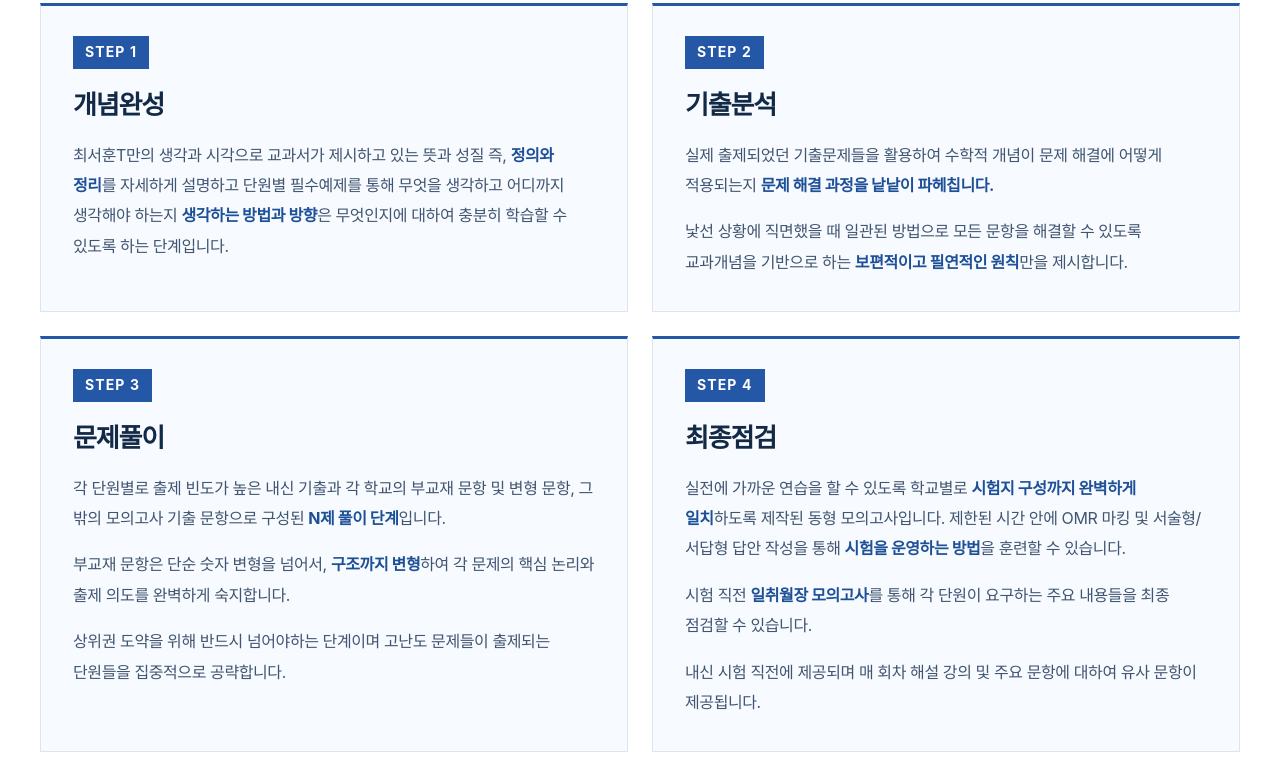
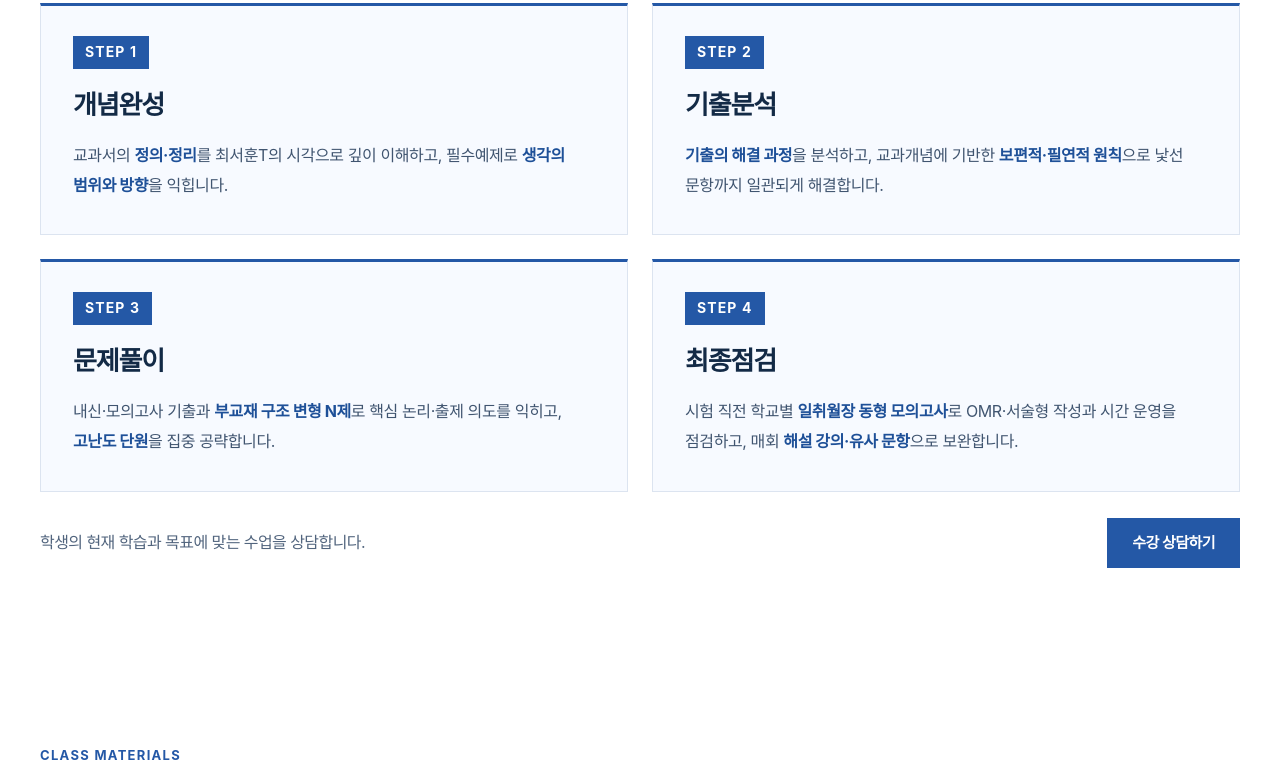
Before and after one commit to hoonmath/hoonmath.github.io, a plain HTML site: page index.html in a window 1280 px wide. Shown: the part 2499-3274 px from the top of the page. Drawn offline with Linux system fonts and the light colour scheme.

Commit message:
Summarize the four curriculum steps into concise paragraphs

```diff
--- a/index.html
+++ b/index.html
@@ -132,24 +132,19 @@
         <ol class="roadmap">
           <li>
             <span class="step-label">STEP 1</span><h3>개념완성</h3>
-            <p>최서훈T만의 생각과 시각으로 교과서가 제시하고 있는 뜻과 성질 즉, <strong>정의와 정리</strong>를 자세하게 설명하고 단원별 필수예제를 통해 무엇을 생각하고 어디까지 생각해야 하는지 <strong>생각하는 방법과 방향</strong>은 무엇인지에 대하여 충분히 학습할 수 있도록 하는 단계입니다.</p>
+            <p>교과서의 <strong>정의·정리</strong>를 최서훈T의 시각으로 깊이 이해하고, 필수예제로 <strong>생각의 범위와 방향</strong>을 익힙니다.</p>
           </li>
           <li>
             <span class="step-label">STEP 2</span><h3>기출분석</h3>
-            <p>실제 출제되었던 기출문제들을 활용하여 수학적 개념이 문제 해결에 어떻게 적용되는지 <strong>문제 해결 과정을 낱낱이 파헤칩니다.</strong></p>
-            <p>낯선 상황에 직면했을 때 일관된 방법으로 모든 문항을 해결할 수 있도록 교과개념을 기반으로 하는 <strong>보편적이고 필연적인 원칙</strong>만을 제시합니다.</p>
+            <p><strong>기출의 해결 과정</strong>을 분석하고, 교과개념에 기반한 <strong>보편적·필연적 원칙</strong>으로 낯선 문항까지 일관되게 해결합니다.</p>
           </li>
           <li>
             <span class="step-label">STEP 3</span><h3>문제풀이</h3>
-            <p>각 단원별로 출제 빈도가 높은 내신 기출과 각 학교의 부교재 문항 및 변형 문항, 그 밖의 모의고사 기출 문항으로 구성된 <strong>N제 풀이 단계</strong>입니다.</p>
-            <p>부교재 문항은 단순 숫자 변형을 넘어서, <strong>구조까지 변형</strong>하여 각 문제의 핵심 논리와 출제 의도를 완벽하게 숙지합니다.</p>
-            <p>상위권 도약을 위해 반드시 넘어야하는 단계이며 고난도 문제들이 출제되는 단원들을 집중적으로 공략합니다.</p>
+            <p>내신·모의고사 기출과 <strong>부교재 구조 변형 N제</strong>로 핵심 논리·출제 의도를 익히고, <strong>고난도 단원</strong>을 집중 공략합니다.</p>
           </li>
           <li>
             <span class="step-label">STEP 4</span><h3>최종점검</h3>
-            <p>실전에 가까운 연습을 할 수 있도록 학교별로 <strong>시험지 구성까지 완벽하게 일치</strong>하도록 제작된 동형 모의고사입니다. 제한된 시간 안에 OMR 마킹 및 서술형/서답형 답안 작성을 통해 <strong>시험을 운영하는 방법</strong>을 훈련할 수 있습니다.</p>
-            <p>시험 직전 <strong>일취월장 모의고사</strong>를 통해 각 단원이 요구하는 주요 내용들을 최종 점검할 수 있습니다.</p>
-            <p>내신 시험 직전에 제공되며 매 회차 해설 강의 및 주요 문항에 대하여 유사 문항이 제공됩니다.</p>
+            <p>시험 직전 학교별 <strong>일취월장 동형 모의고사</strong>로 OMR·서술형 작성과 시간 운영을 점검하고, 매회 <strong>해설 강의·유사 문항</strong>으로 보완합니다.</p>
           </li>
         </ol>
         <div class="roadmap-footer"><p>학생의 현재 학습과 목표에 맞는 수업을 상담합니다.</p><a class="button button-dark" href="https://pf.kakao.com/_vxdNrG/chat" target="_blank" rel="noopener noreferrer">수강 상담하기</a></div>
```
